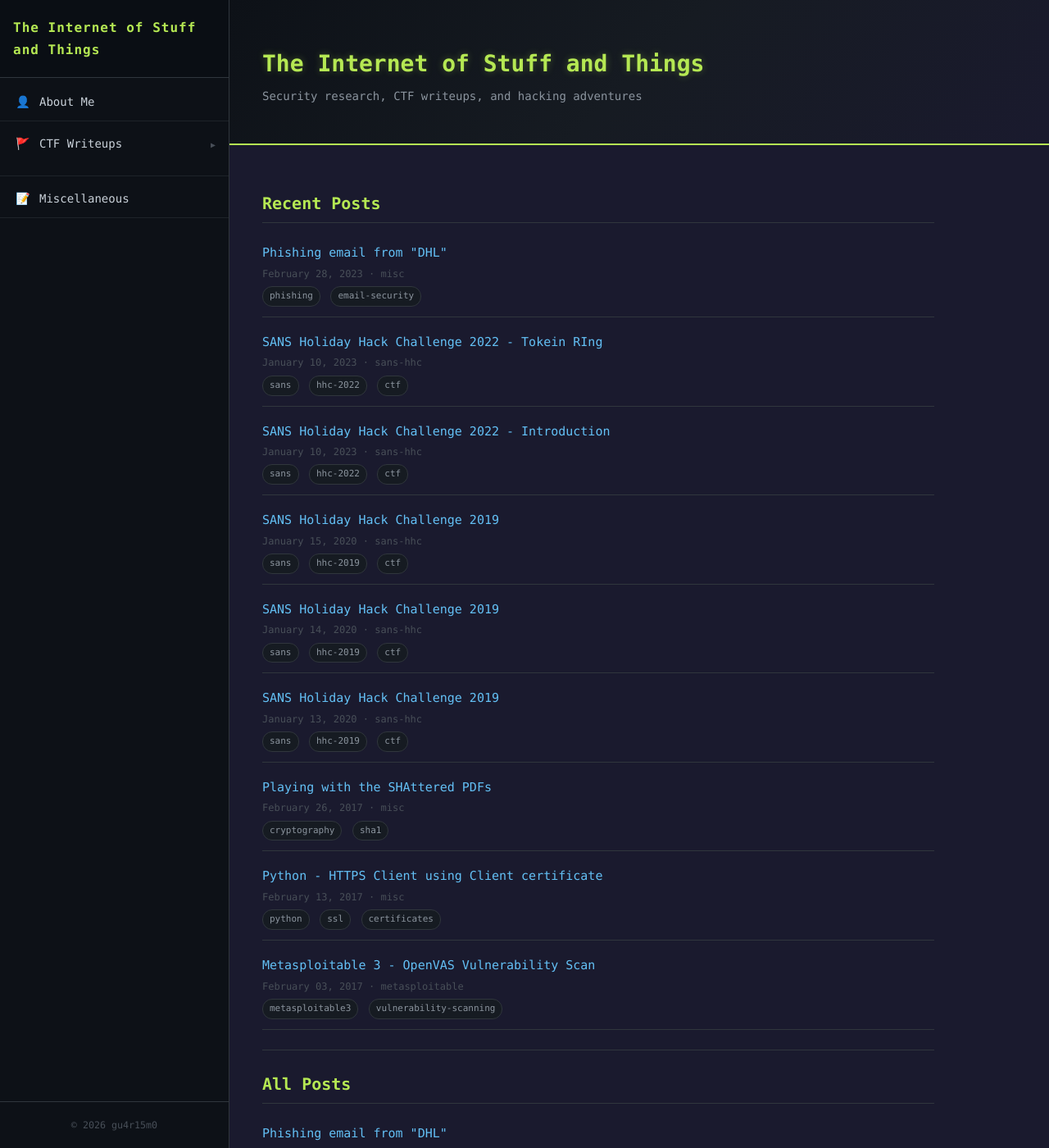
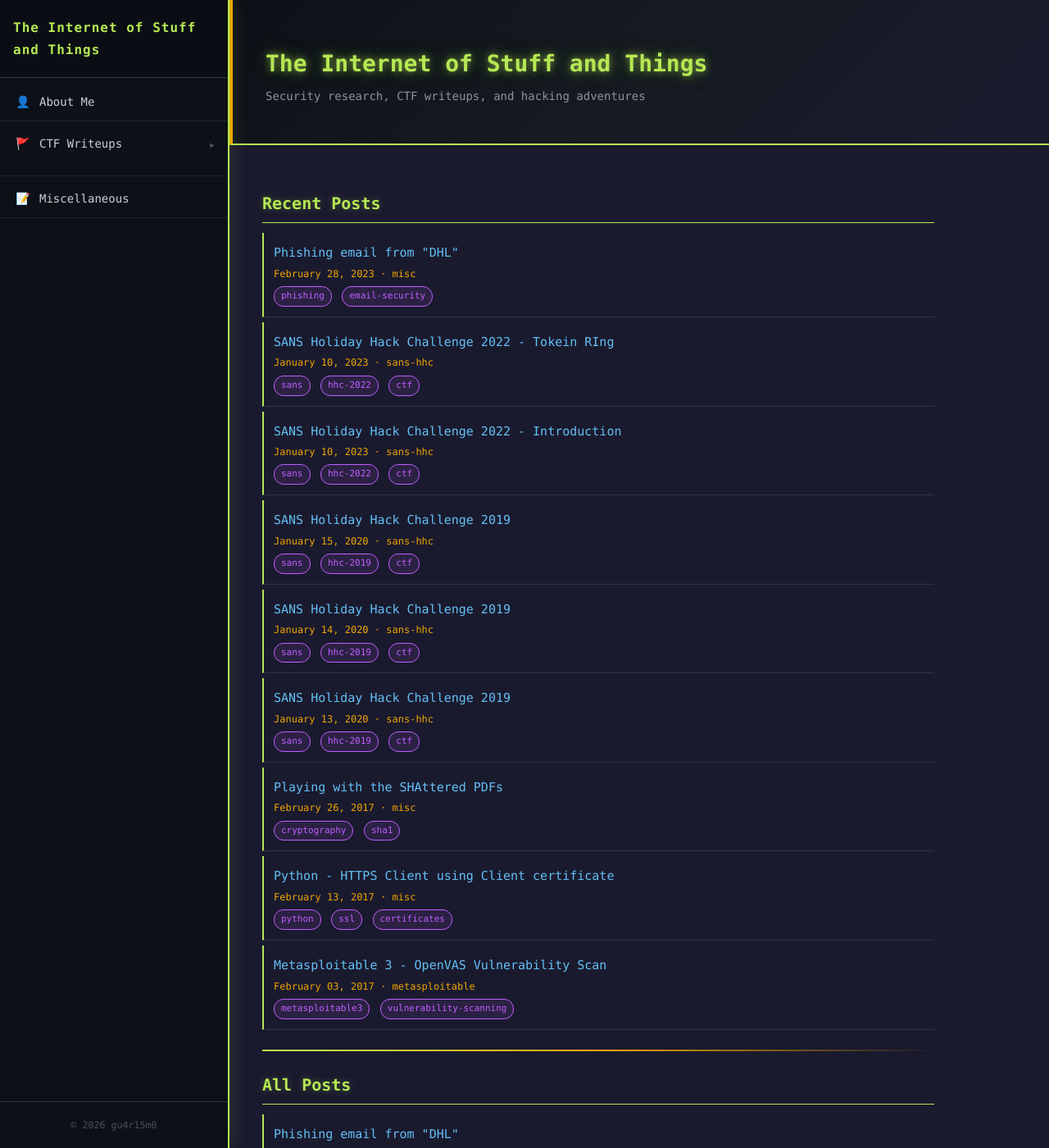
Before and after one commit to guarismo/guarismo.github.io, a Jekyll site: the page built from index.md, in a window 1280 px wide and 1400 px high. Shown: the whole window at 82% size. Built offline with Jekyll 4.4.1, drawn with Linux system fonts in a browser that asks for light colours.

Commit message:
style: cyberpunk brutalist CSS reskin (System Alert aesthetic)
- Add :root CSS custom properties (--green, --cyan, --orange, --red, --purple)
- Sidebar: 2px green border + neon glow, orange left accent on nav hover, green-tinted scrollbar
- Page header: orange left accent border, triple-layer H1 glow
- hr: green-to-orange gradient bar replaces flat border
- Headings: h2 green glow, h3 red + red glow, h4 orange; category h3 stays green
- Post metadata: orange color + border; tags: purple background/border
- Code blocks: orange left accent border
- Post list items: green left strip → orange on hover
- Back-link button: orange border/color → green glow on hover

Co-Authored-By: Claude Sonnet 4.6 <noreply@anthropic.com>

```diff
--- a/assets/css/style.css
+++ b/assets/css/style.css
@@ -1,6 +1,14 @@
 /* ============================================
    Hacker Theme - Custom Sidebar Layout
    ============================================ */
+
+:root {
+  --green: #b5e853;
+  --cyan: #63c0f5;
+  --orange: #f0a500;
+  --red: #ff2244;
+  --purple: #bf5fff;
+}
 
 /* Reset & Base */
 * { box-sizing: border-box; margin: 0; padding: 0; }
@@ -34,7 +42,8 @@ a:hover {
   width: 280px;
   height: 100vh;
   background: #0d1117;
-  border-right: 1px solid #30363d;
+  border-right: 2px solid var(--green);
+  box-shadow: 4px 0 20px rgba(181, 232, 83, 0.12);
   overflow-y: auto;
   z-index: 1000;
   transform: translateX(-100%);
@@ -103,7 +112,9 @@ a:hover {
 
 .nav-link:hover {
   background: #161b22;
-  color: #b5e853;
+  color: var(--green);
+  border-left: 2px solid var(--orange);
+  padding-left: 14px;
 }
 
 .nav-icon {
@@ -167,14 +178,18 @@ a:hover {
 .page-header {
   background: linear-gradient(135deg, #0d1117 0%, #161b22 50%, #1a1a2e 100%);
   padding: 30px 40px;
-  border-bottom: 2px solid #b5e853;
+  border-bottom: 2px solid var(--green);
+  border-left: 4px solid var(--orange);
 }
 
 .page-header h1 {
-  color: #b5e853;
+  color: var(--green);
   font-size: 28px;
   margin-bottom: 4px;
-  text-shadow: 0 0 10px rgba(181, 232, 83, 0.3);
+  text-shadow:
+    0 0 8px rgba(181, 232, 83, 0.6),
+    0 0 24px rgba(181, 232, 83, 0.35),
+    0 0 48px rgba(181, 232, 83, 0.15);
 }
 
 .project-tagline {
@@ -192,14 +207,26 @@ a:hover {
    Typography
    ============================================ */
 h1, h2, h3, h4 {
-  color: #b5e853;
+  color: var(--green);
   margin-top: 24px;
   margin-bottom: 12px;
 }
 
 h1 { font-size: 24px; }
-h2 { font-size: 20px; border-bottom: 1px solid #30363d; padding-bottom: 6px; }
-h3 { font-size: 16px; }
+h2 {
+  font-size: 20px;
+  border-bottom: 1px solid var(--green);
+  padding-bottom: 6px;
+  text-shadow: 0 0 8px rgba(181, 232, 83, 0.3);
+}
+h3 {
+  font-size: 16px;
+  color: var(--red);
+  text-shadow: 0 0 6px rgba(255, 34, 68, 0.3);
+}
+h4 {
+  color: var(--orange);
+}
 
 p {
   margin-bottom: 16px;
@@ -216,7 +243,8 @@ em, i {
 
 hr {
   border: none;
-  border-top: 1px solid #30363d;
+  height: 2px;
+  background: linear-gradient(90deg, var(--green), var(--orange), transparent);
   margin: 24px 0;
 }
 
@@ -226,6 +254,7 @@ hr {
 pre {
   background: #0d1117;
   border: 1px solid #30363d;
+  border-left: 3px solid var(--orange);
   border-radius: 6px;
   padding: 16px;
   overflow-x: auto;
@@ -285,8 +314,14 @@ li {
 }
 
 .post-list li {
-  padding: 12px 0;
+  padding: 12px 0 12px 12px;
   border-bottom: 1px solid #30363d;
+  border-left: 2px solid var(--green);
+  transition: border-left-color 0.2s ease;
+}
+
+.post-list li:hover {
+  border-left-color: var(--orange);
 }
 
 .post-list a {
@@ -299,7 +334,7 @@ li {
 }
 
 .post-list .post-date {
-  color: #484f58;
+  color: var(--orange);
   font-size: 12px;
   display: block;
   margin-top: 2px;
@@ -311,21 +346,28 @@ li {
 
 .post-list .post-tags span {
   display: inline-block;
-  background: #161b22;
-  color: #8b949e;
+  background: rgba(191, 95, 255, 0.1);
+  color: var(--purple);
   font-size: 11px;
   padding: 2px 8px;
   border-radius: 12px;
   margin-right: 4px;
-  border: 1px solid #30363d;
+  border: 1px solid var(--purple);
+}
+
+.post-meta span {
+  background: rgba(191, 95, 255, 0.1) !important;
+  color: var(--purple) !important;
+  border-color: var(--purple) !important;
 }
 
 /* Category section headers */
 .category-section h3 {
   margin-top: 30px;
   padding: 8px 0;
-  border-bottom: 1px solid #b5e853;
-  color: #b5e853;
+  border-bottom: 1px solid var(--green);
+  color: var(--green);
+  text-shadow: 0 0 8px rgba(181, 232, 83, 0.3);
 }
 
 /* ============================================
@@ -472,39 +514,41 @@ td {
 }
 
 ::-webkit-scrollbar-thumb {
-  background: #30363d;
+  background: rgba(181, 232, 83, 0.35);
   border-radius: 4px;
 }
 
 ::-webkit-scrollbar-thumb:hover {
-  background: #484f58;
+  background: rgba(181, 232, 83, 0.6);
 }
 
 /* ============================================
    Post meta
    ============================================ */
 .post-meta {
-  color: #484f58;
+  color: var(--orange);
   font-size: 13px;
   margin-bottom: 24px;
   padding-bottom: 12px;
-  border-bottom: 1px solid #30363d;
+  border-bottom: 1px solid var(--orange);
 }
 
 .back-link {
   display: inline-block;
   margin-top: 24px;
   padding: 8px 16px;
-  border: 1px solid #30363d;
+  border: 1px solid var(--orange);
   border-radius: 4px;
-  color: #8b949e;
+  color: var(--orange);
   font-size: 13px;
+  transition: all 0.2s ease;
 }
 
 .back-link:hover {
-  border-color: #b5e853;
-  color: #b5e853;
+  border-color: var(--green);
+  color: var(--green);
   text-decoration: none;
+  box-shadow: 0 0 8px rgba(181, 232, 83, 0.2);
 }
 
 /* ============================================
```
